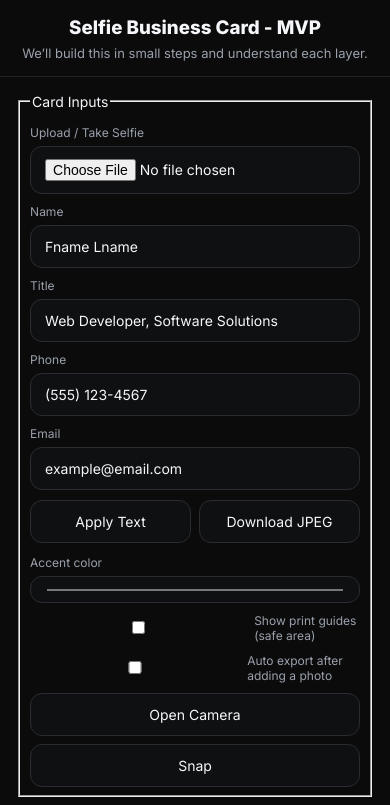
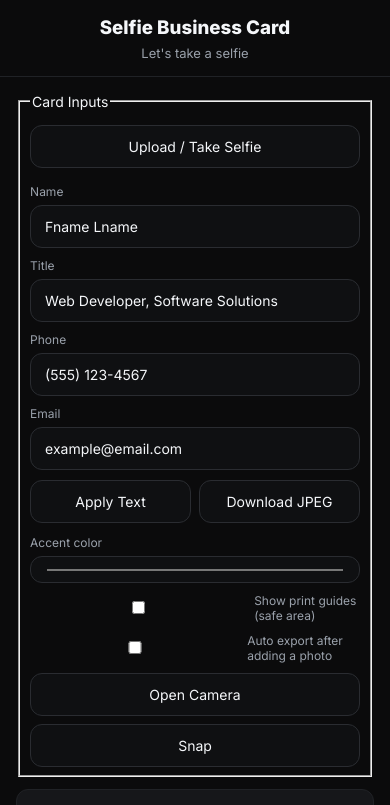
Before and after one commit to joeboc/SelfieBusinessCards, a plain HTML site: page index.html in a window 390 px wide. Shown: the top 805 px of the page. Drawn offline with Linux system fonts and the light colour scheme; a script that the page names is missing.

Commit message:
Mobile updates 2

```diff
--- a/index.html
+++ b/index.html
@@ -24,7 +24,8 @@
       .panel h2 { margin: 0 0 10px; font-size: 14px; letter-spacing: .02em; color: #d4dae3; }
       label { display: block; margin: 10px 0 6px; font-size: 12px; color: var(--muted); }
       input, button { width: 100%; padding: 12px 14px; border-radius: 12px; border: 1px solid #2a2c31; background: #0f1012; color: var(--ink); font: inherit; }
-      button { cursor: pointer; }
+      button { cursor: pointer; padding: 12px 14px; border-radius: 12px; border: 1 px solid #2a2c31;}
+      .btn { display: inline-block; width: 100%; text-align: center; padding: 12px 14px; border-radius: 12px; border: 1px solid #2a2c31; background: #0f1012; color:var(--ink); font: inherit; cursor: pointer; }
       .row { display: grid; gap: 8px; grid-template-columns: 1fr 1fr; }
       @media (max-width: 560px){
       .row { grid-template-columns: 1fr; }
@@ -34,19 +35,20 @@
       .canvas-container canvas.lower-canvas { background: #fff; }
       .canvas-container canvas.upper-canvas { background: transparent !important; }
       .hint { color: var(--muted); font-size: 12px; margin-top: 6px; }
+      #photo {position: absolute; left: -9999px; width: 1px; height: 1px; overflow: hidden;} /*Hide Default Inout button*/
     </style>
   </head>
   <body>
     <header>
-      <h1>Selfie Business Card - MVP</h1>
-      <p>We’ll build this in small steps and understand each layer.</p>
+      <h1>Selfie Business Card</h1>
+      <p>Let's take a selfie</p>
     </header>
 
     <main>
       <fieldset>
         <legend>Card Inputs</legend>
 
-        <label for="photo">Upload / Take Selfie</label>
+        <label for="photo" class="btn">Upload / Take Selfie</label>
         <input id="photo" type="file" accept="image/*">
 
         <label for="name">Name</label>
@@ -61,7 +63,7 @@
         <label for="email">Email</label>
         <input id="email" placeholder="example@email.com" value="example@email.com">
 
-        <div style="display:grid; gap:8px; grid-template-columns:1fr 1fr; margin-top:10px">
+        <div class="row" style="display:grid; gap:8px; grid-template-columns:1fr 1fr; margin-top:10px">
           <button id="apply">Apply Text</button>
           <button id="download">Download JPEG</button>
         </div>
```
